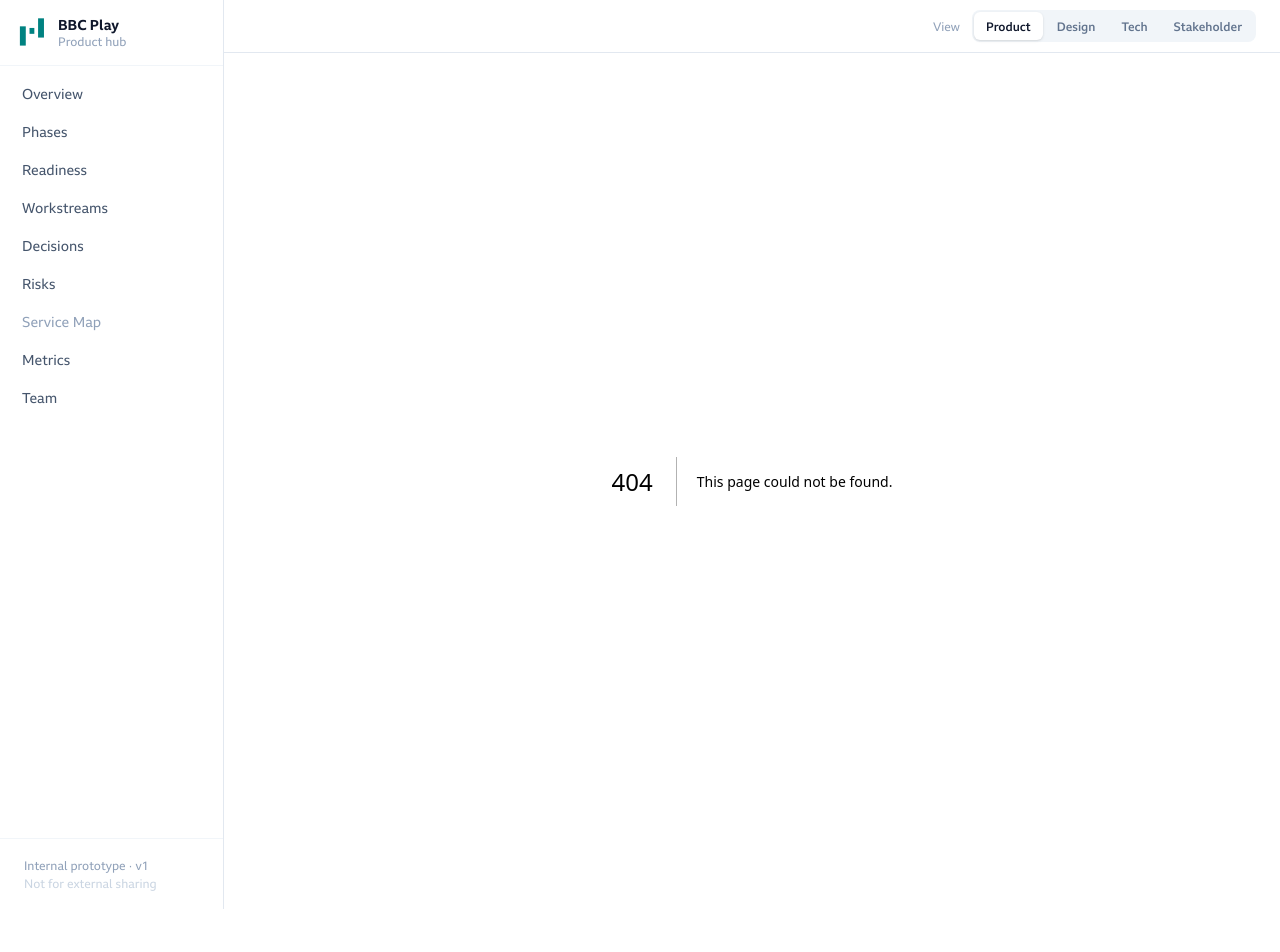
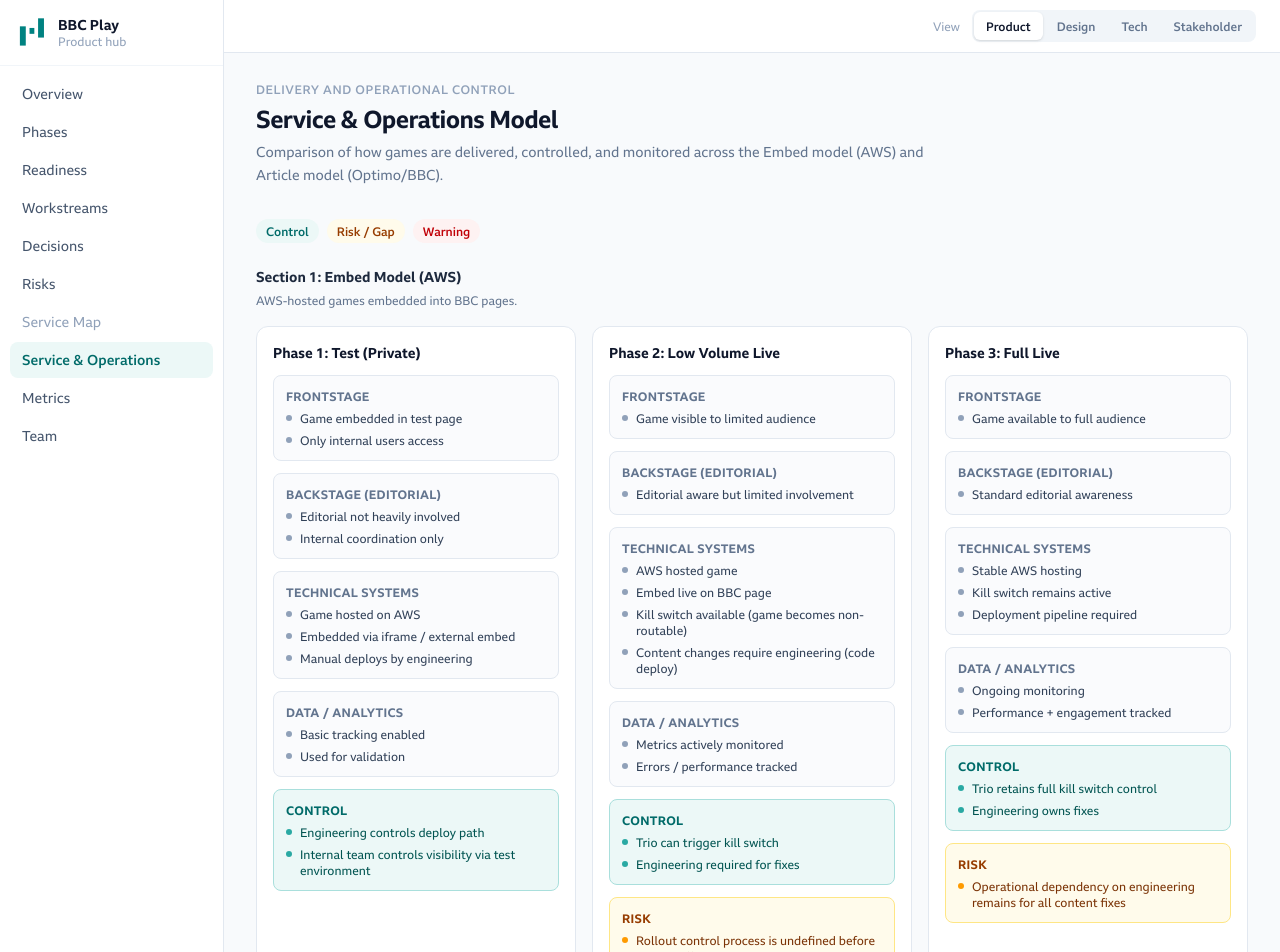
Before and after one commit to JackHaith/play-product-hub, a Next.js app: page /service-operations-model in a window 1280 px wide. Before the commit this address had no page. Shown: the top 952 px of the page. Before the commit the page ends 909 px from the top, so only its background shows below. Built offline with nearby package versions, Linux system fonts and the light colour scheme.

Commit message:
checkpoint: add service operations model page and nav link.
Include new service operations model route content, sidebar navigation entry, and refined decision 3 stakeholder question wording.

Made-with: Cursor

```diff
--- /dev/null
+++ b/app/service-operations-model/page.tsx
@@ -0,0 +1,219 @@
+import { PageHeader } from '@/components/ui/PageHeader'
+import { SectionHeading } from '@/components/ui/SectionHeading'
+
+type SwimlaneKey = 'frontstage' | 'backstage' | 'technicalSystems' | 'dataAnalytics'
+
+interface PhaseContent {
+  title: string
+  swimlanes: Record<SwimlaneKey, string[]>
+  control: string[]
+  risk?: string[]
+  warning?: string
+}
+
+interface ModelSection {
+  id: string
+  title: string
+  subtitle: string
+  phases: PhaseContent[]
+}
+
+const swimlaneLabels: Record<SwimlaneKey, string> = {
+  frontstage: 'Frontstage',
+  backstage: 'Backstage (Editorial)',
+  technicalSystems: 'Technical Systems',
+  dataAnalytics: 'Data / Analytics',
+}
+
+const modelSections: ModelSection[] = [
+  {
+    id: 'embed-model',
+    title: 'Section 1: Embed Model (AWS)',
+    subtitle: 'AWS-hosted games embedded into BBC pages.',
+    phases: [
+      {
+        title: 'Phase 1: Test (Private)',
+        swimlanes: {
+          frontstage: ['Game embedded in test page', 'Only internal users access'],
+          backstage: ['Editorial not heavily involved', 'Internal coordination only'],
+          technicalSystems: [
+            'Game hosted on AWS',
+            'Embedded via iframe / external embed',
+            'Manual deploys by engineering',
+          ],
+          dataAnalytics: ['Basic tracking enabled', 'Used for validation'],
+        },
+        control: ['Engineering controls deploy path', 'Internal team controls visibility via test environment'],
+      },
+      {
+        title: 'Phase 2: Low Volume Live',
+        swimlanes: {
+          frontstage: ['Game visible to limited audience'],
+          backstage: ['Editorial aware but limited involvement'],
+          technicalSystems: [
+            'AWS hosted game',
+            'Embed live on BBC page',
+            'Kill switch available (game becomes non-routable)',
+            'Content changes require engineering (code deploy)',
+          ],
+          dataAnalytics: ['Metrics actively monitored', 'Errors / performance tracked'],
+        },
+        control: ['Trio can trigger kill switch', 'Engineering required for fixes'],
+        risk: ['Rollout control process is undefined before wider traffic expansion'],
+        warning: 'Rollout control mechanism not yet defined',
+      },
+      {
+        title: 'Phase 3: Full Live',
+        swimlanes: {
+          frontstage: ['Game available to full audience'],
+          backstage: ['Standard editorial awareness'],
+          technicalSystems: [
+            'Stable AWS hosting',
+            'Kill switch remains active',
+            'Deployment pipeline required',
+          ],
+          dataAnalytics: ['Ongoing monitoring', 'Performance + engagement tracked'],
+        },
+        control: ['Trio retains full kill switch control', 'Engineering owns fixes'],
+        risk: ['Operational dependency on engineering remains for all content fixes'],
+      },
+    ],
+  },
+  {
+    id: 'article-model',
+    title: 'Section 2: Article Model (Optimo)',
+    subtitle: 'Game is managed directly inside BBC publishing workflows.',
+    phases: [
+      {
+        title: 'Phase 1: Test (Private)',
+        swimlanes: {
+          frontstage: ['Game embedded in private article'],
+          backstage: ['Editorial creates test article in Optimo'],
+          technicalSystems: ['Game code inserted into BBC environment', 'Manual updates via Optimo'],
+          dataAnalytics: ['Basic tracking validation'],
+        },
+        control: ['Trio and editorial coordinate publication decisions in Optimo'],
+      },
+      {
+        title: 'Phase 2: Low Volume Live',
+        swimlanes: {
+          frontstage: ['Game visible in live article'],
+          backstage: ['Editorial controls placement'],
+          technicalSystems: [
+            'Game embedded via Optimo',
+            'No instant kill switch',
+            'Removal requires article edit or takedown',
+          ],
+          dataAnalytics: ['Tracking active', 'Limited linkage validation'],
+        },
+        control: ['Trio decides', 'Editorial executes removal'],
+        risk: ['Response to incidents depends on manual editorial intervention'],
+        warning: 'No defined rollout control mechanism',
+      },
+      {
+        title: 'Phase 3: Full Live',
+        swimlanes: {
+          frontstage: ['Game fully visible in article'],
+          backstage: ['Editorial fully owns placement'],
+          technicalSystems: ['Fully integrated into BBC system', 'Slower update cycle'],
+          dataAnalytics: ['Full tracking expected'],
+        },
+        control: ['No instant kill switch', 'Dependent on editorial workflows'],
+        risk: ['Recovery time is slower during live incidents without a direct kill switch'],
+      },
+    ],
+  },
+]
+
+export default function ServiceOperationsModelPage() {
+  return (
+    <div className="max-w-[1280px]">
+      <PageHeader
+        title="Service & Operations Model"
+        meta="Delivery and operational control"
+        description="Comparison of how games are delivered, controlled, and monitored across the Embed model (AWS) and Article model (Optimo/BBC)."
+      />
+
+      <div className="flex flex-wrap items-center gap-2 mb-6">
+        <span className="inline-flex items-center rounded-full bg-brand-50 px-2.5 py-1 text-xs font-medium text-brand-700">
+          Control
+        </span>
+        <span className="inline-flex items-center rounded-full bg-amber-50 px-2.5 py-1 text-xs font-medium text-amber-800">
+          Risk / Gap
+        </span>
+        <span className="inline-flex items-center rounded-full bg-red-50 px-2.5 py-1 text-xs font-medium text-red-700">
+          Warning
+        </span>
+      </div>
+
+      <div className="space-y-10">
+        {modelSections.map((section) => (
+          <section key={section.id}>
+            <SectionHeading title={section.title} description={section.subtitle} />
+
+            <div className="mt-4 overflow-x-auto">
+              <div className="grid min-w-[960px] grid-cols-3 gap-4">
+                {section.phases.map((phase) => (
+                  <article key={phase.title} className="rounded-xl border border-slate-200 bg-white p-4">
+                    <h3 className="text-sm font-semibold text-slate-900">{phase.title}</h3>
+
+                    <div className="mt-3 space-y-3">
+                      {(Object.keys(swimlaneLabels) as SwimlaneKey[]).map((lane) => (
+                        <div key={lane} className="rounded-lg border border-slate-200 bg-slate-50/70 p-3">
+                          <p className="text-xs font-semibold tracking-wide text-slate-500 uppercase">
+                            {swimlaneLabels[lane]}
+                          </p>
+                          <ul className="mt-1.5 space-y-1.5">
+                            {phase.swimlanes[lane].map((item) => (
+                              <li key={item} className="flex items-start gap-2 text-xs text-slate-700">
+                                <span className="mt-[5px] h-1.5 w-1.5 flex-shrink-0 rounded-full bg-slate-400" />
+                                <span>{item}</span>
+                              </li>
+                            ))}
+                          </ul>
+                        </div>
+                      ))}
+
+                      <div className="rounded-lg border border-brand-200 bg-brand-50 p-3">
+                        <p className="text-xs font-semibold tracking-wide text-brand-700 uppercase">Control</p>
+                        <ul className="mt-1.5 space-y-1.5">
+                          {phase.control.map((item) => (
+                            <li key={item} className="flex items-start gap-2 text-xs text-brand-800">
+                              <span className="mt-[5px] h-1.5 w-1.5 flex-shrink-0 rounded-full bg-brand-500" />
+                              <span>{item}</span>
+                            </li>
+                          ))}
+                        </ul>
+                      </div>
+
+                      {phase.risk && (
+                        <div className="rounded-lg border border-amber-200 bg-amber-50 p-3">
+                          <p className="text-xs font-semibold tracking-wide text-amber-800 uppercase">Risk</p>
+                          <ul className="mt-1.5 space-y-1.5">
+                            {phase.risk.map((item) => (
+                              <li key={item} className="flex items-start gap-2 text-xs text-amber-900">
+                                <span className="mt-[5px] h-1.5 w-1.5 flex-shrink-0 rounded-full bg-amber-500" />
+                                <span>{item}</span>
+                              </li>
+                            ))}
+                          </ul>
+                        </div>
+                      )}
+
+                      {phase.warning && (
+                        <div className="rounded-lg border border-red-200 bg-red-50 p-3">
+                          <p className="text-xs font-semibold tracking-wide text-red-700 uppercase">Warning</p>
+                          <p className="mt-1 text-xs font-medium text-red-900">{phase.warning}</p>
+                        </div>
+                      )}
+                    </div>
+                  </article>
+                ))}
+              </div>
+            </div>
+          </section>
+        ))}
+      </div>
+    </div>
+  )
+}
--- a/components/layout/Sidebar.tsx
+++ b/components/layout/Sidebar.tsx
@@ -12,6 +12,7 @@ const navItems = [
   { href: '/decisions',   label: 'Decisions',          description: 'Open and made' },
   { href: '/risks',       label: 'Risks',              description: 'Gaps and blockers' },
   { href: '/service-map', label: 'Service Map',        description: 'End-to-end flow' },
+  { href: '/service-operations-model', label: 'Service & Operations', description: 'Delivery and controls' },
   { href: '/metrics',     label: 'Metrics',            description: "What we're measuring" },
   { href: '/team',        label: 'Team',               description: 'People and governance' },
 ]
--- a/decision-log/decision-3.ts
+++ b/decision-log/decision-3.ts
@@ -47,7 +47,6 @@ export const decision3: Decision = {
   ],
   stakeholderQuestions: [
     'Is Optimo removal reliable enough to be the primary mechanism?',
-    'Who is responsible for triggering removal if something goes wrong?',
-    'What are the out-of-hours escalation paths?',
+    'Who is responsible for triggering removal out of hours?',
   ],
 }
```
